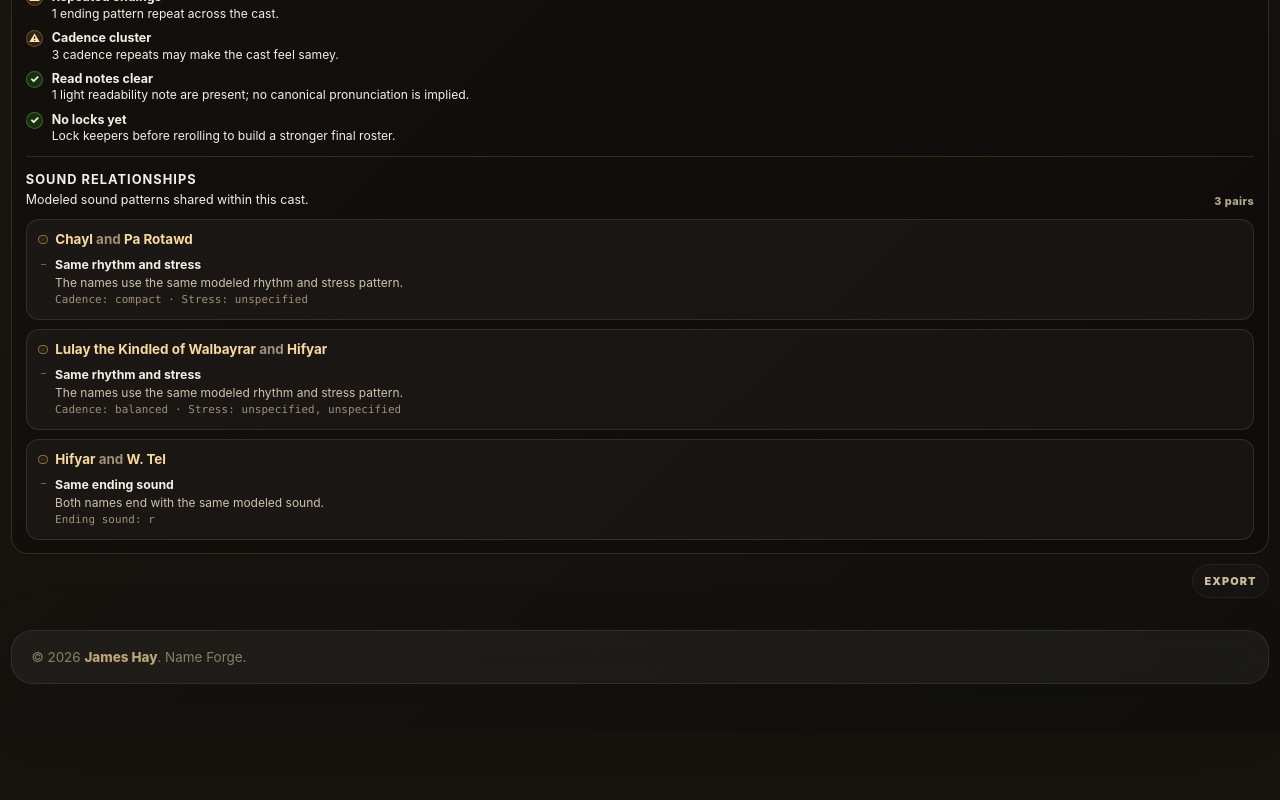
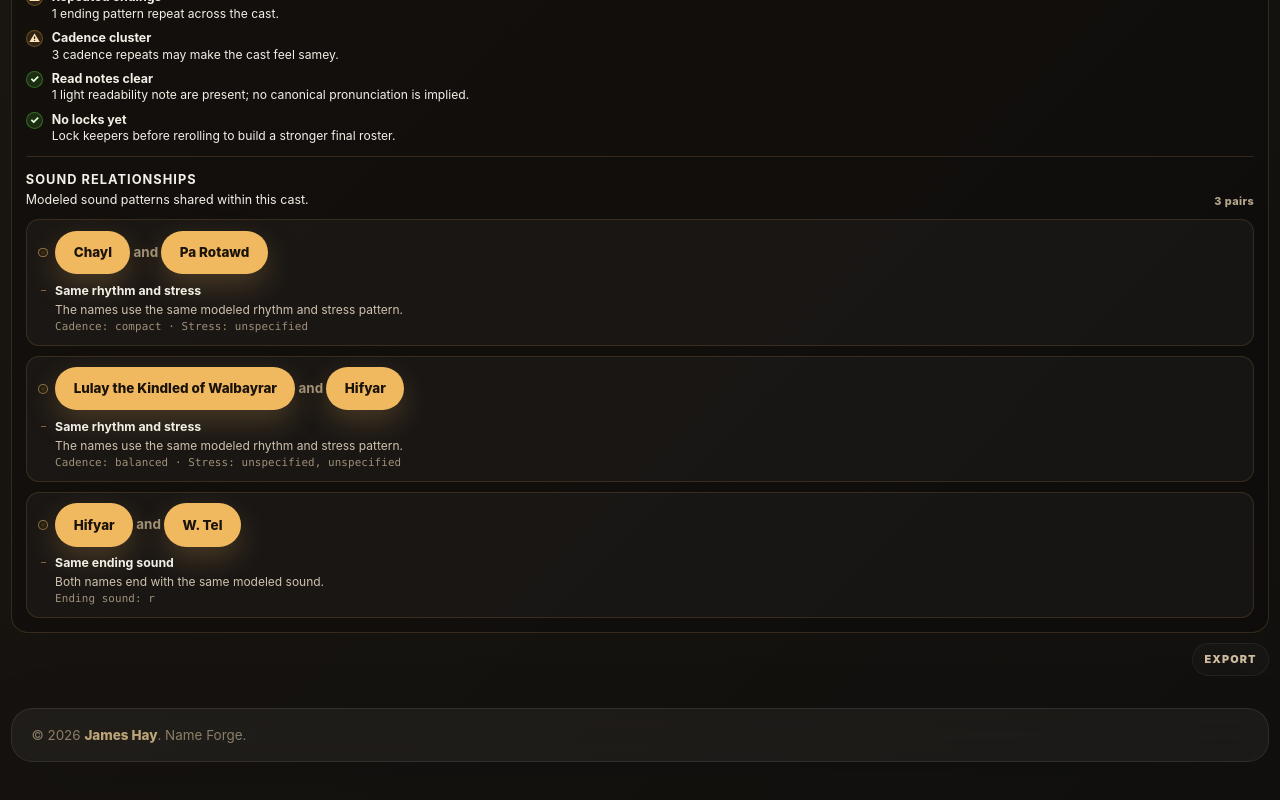
Before and after one commit to jaahay/name-forge, a React (Vite) app: page / in a window 1280 px wide. Shown: the part 1882-2682 px from the top of the page. Before the commit the page ends 2614 px from the top, so only its background shows below. Built offline with nearby package versions, Linux system fonts and the light colour scheme.

Commit message:
feat: make sound relationship names selectable

```diff
--- a/src/ui/SoundRelationshipsPanel.tsx
+++ b/src/ui/SoundRelationshipsPanel.tsx
@@ -2,10 +2,12 @@ import type { NameArtifactSoundRelationship, SoundSegmentId } from '../engine/ty
 
 interface SoundRelationshipsPanelProps {
   relationships: readonly NameArtifactSoundRelationship[];
+  onSelectName: (id: string) => void;
 }
 
 interface SoundRelationshipPairGroup {
   key: string;
+  artifactIds: readonly [string, string];
   displayTexts: readonly [string, string];
   relationships: NameArtifactSoundRelationship[];
 }
@@ -105,6 +107,7 @@ function groupSoundRelationships(
     if (!group) {
       group = {
         key,
+        artifactIds: relationship.artifactIds,
         displayTexts: relationship.displayTexts,
         relationships: [],
       };
@@ -122,7 +125,7 @@ export function describeSoundRelationship(relationship: NameArtifactSoundRelatio
   return `${presentation.label}. ${presentation.summary} ${presentation.technical}`;
 }
 
-export function SoundRelationshipsPanel({ relationships }: SoundRelationshipsPanelProps) {
+export function SoundRelationshipsPanel({ relationships, onSelectName }: SoundRelationshipsPanelProps) {
   if (relationships.length === 0) return null;
 
   const groups = groupSoundRelationships(relationships);
@@ -143,7 +146,25 @@ export function SoundRelationshipsPanel({ relationships }: SoundRelationshipsPan
           <li key={group.key} className="sound-relationship-pair">
             <div className="sound-relationship-pair-heading">
               <span className="sound-relationship-marker" aria-hidden="true" />
-              <h4>{group.displayTexts[0]} <span>and</span> {group.displayTexts[1]}</h4>
+              <h4>
+                <button
+                  type="button"
+                  className="sound-relationship-name"
+                  aria-label={`Select ${group.displayTexts[0]} from sound relationships`}
+                  onClick={() => onSelectName(group.artifactIds[0])}
+                >
+                  {group.displayTexts[0]}
+                </button>{' '}
+                <span>and</span>{' '}
+                <button
+                  type="button"
+                  className="sound-relationship-name"
+                  aria-label={`Select ${group.displayTexts[1]} from sound relationships`}
+                  onClick={() => onSelectName(group.artifactIds[1])}
+                >
+                  {group.displayTexts[1]}
+                </button>
+              </h4>
             </div>
             <ul className="sound-relationship-facts">
               {group.relationships.map((relationship, index) => {
```
